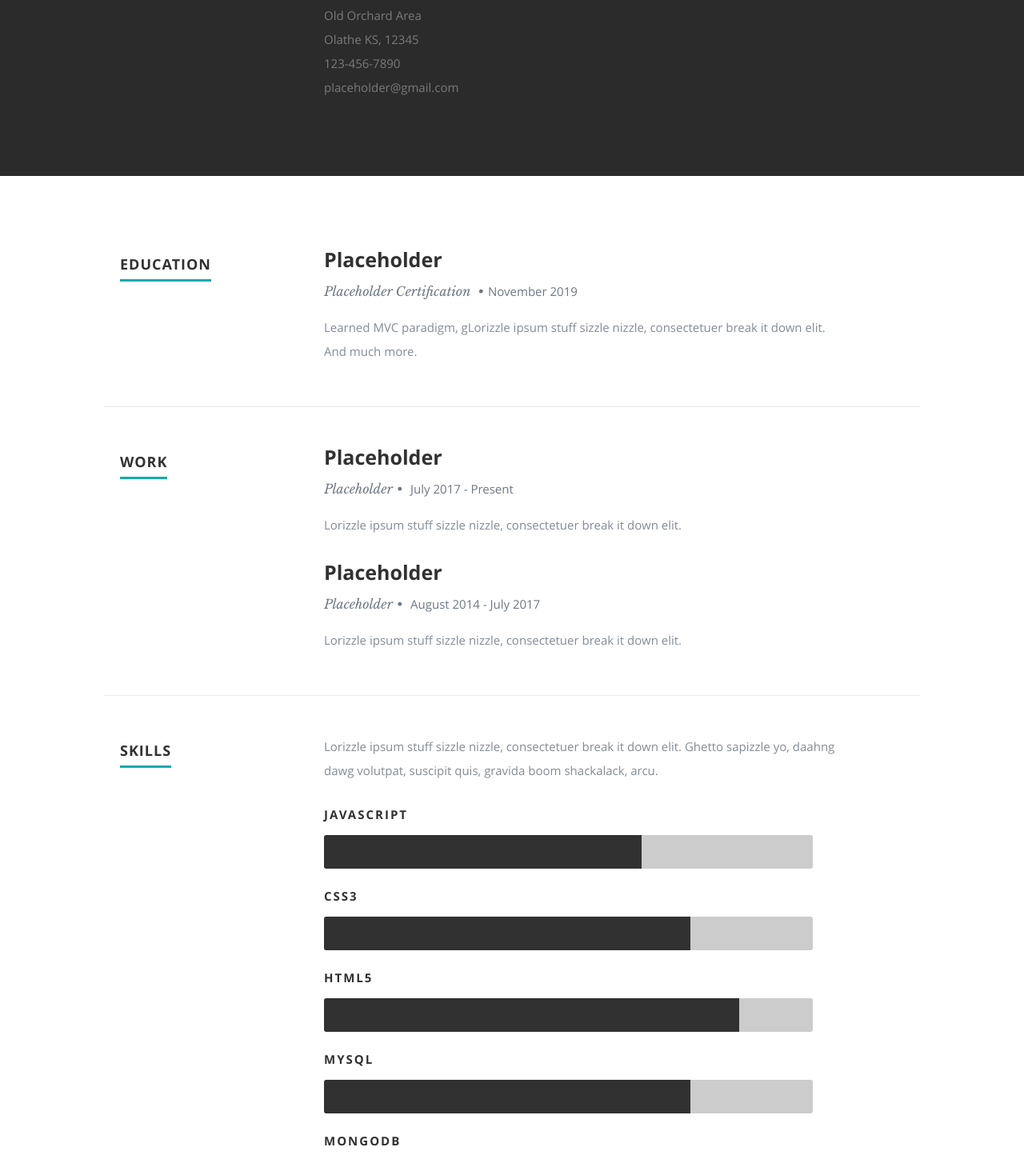
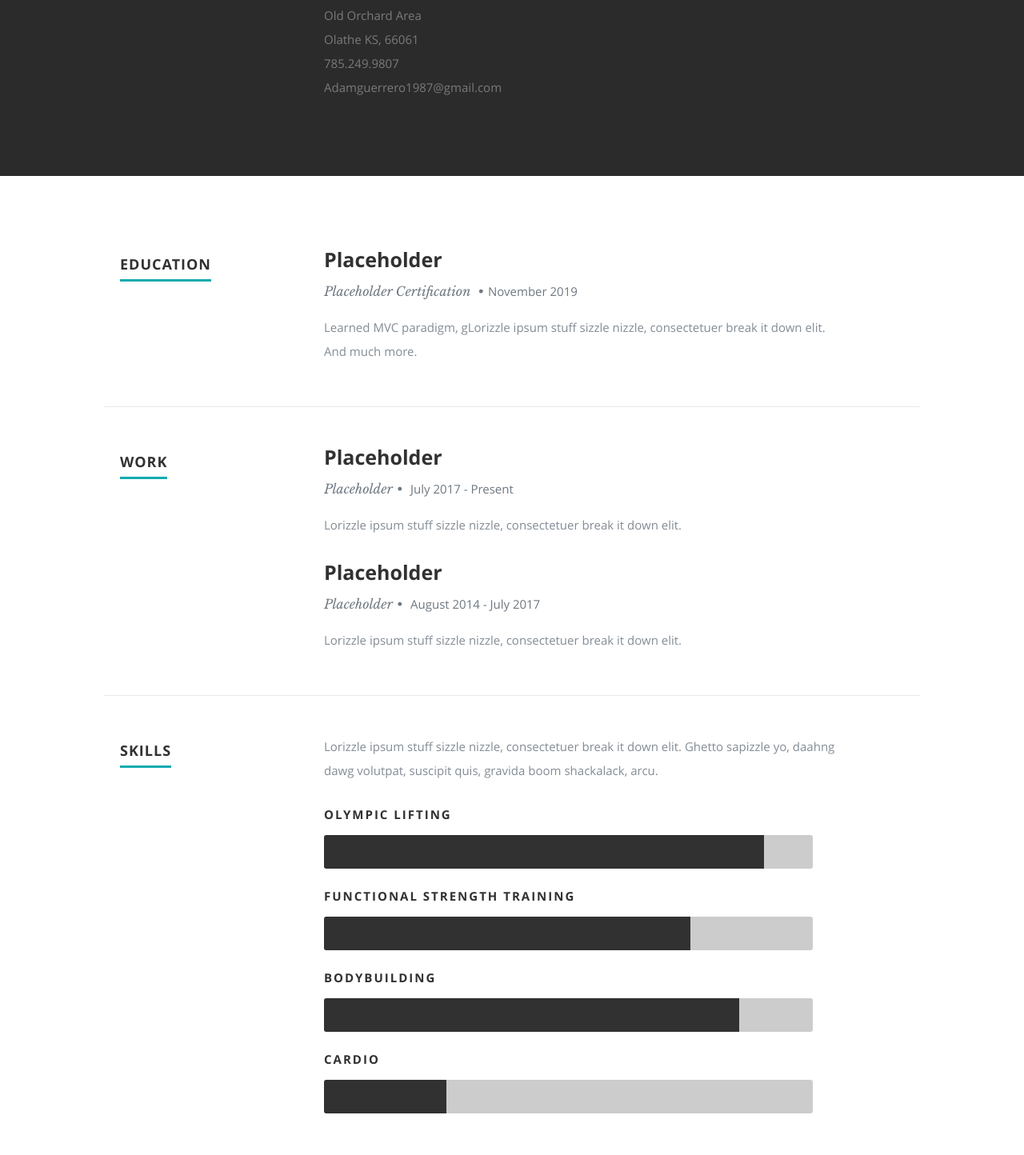
Before and after one commit to peteawalk/adamguerrero_training, a React (Create React App) app: page / in a window 1280 px wide. Shown: the part 1246-2690 px from the top of the page at 80% size. Built offline with nearby package versions, Linux system fonts and the light colour scheme.

Commit message:
more copy updates

```diff
--- a/public/resumeData.json
+++ b/public/resumeData.json
@@ -6,13 +6,13 @@
     "image":"profilepic.jpeg",
     "bio":"Lorem ipsum dolor sit amet, consectetur adipiscing elit, sed do eiusmod tempor incididunt ut labore et dolore magna aliqua. Turpis egestas pretium aenean pharetra magna ac. Ipsum dolor sit amet consectetur adipiscing. Pellentesque sit amet porttitor eget dolor morbi non arcu risus. Velit aliquet sagittis id consectetur purus ut. Feugiat vivamus at augue eget arcu dictum varius duis. Senectus et netus et malesuada fames ac turpis egestas. Curabitur gravida arcu ac tortor dignissim. Imperdiet sed euismod nisi porta lorem mollis aliquam. Aenean sed adipiscing diam donec. Dictum at tempor commodo ullamcorper a.",
     "contactmessage":"Send me a message below, email me, text me, or 📞",
-    "email": "placeholder@gmail.com",
-    "phone": "123-456-7890",
+    "email": "Adamguerrero1987@gmail.com",
+    "phone": "785.249.9807",
     "address":{
       "street":"Old Orchard Area",
       "city":"Olathe",
       "state":"KS",
-      "zip": "12345"
+      "zip": "66061"
     },
     "website": "https://adamguerrerofitness.netlify.app",
     "resumedownload":"https://adamguerrerofitness.netlify.app/assets/documents/peterwalker_resume.pdf",
@@ -60,32 +60,20 @@
     ],
     "skills":[
       {
-        "name":"JavaScript",
-        "level":"65%"
+        "name":"Olympic Lifting",
+        "level":"90%"
       },
       {
-        "name":"CSS3",
+        "name":"Functional Strength Training",
         "level":"75%"
       },
       {
-        "name":"HTML5",
+        "name":"Bodybuilding",
         "level":"85%"
       },
       {
-        "name":"MySQL",
-        "level":"75%"
-      },
-      {
-        "name":"MongoDB",
+        "name":"Cardio",
         "level":"25%"
-      },
-      {
-        "name":"React",
-        "level":"25%"
-      },
-      {
-        "name":"Git",
-        "level":"75%"
       }
     ]
   },
--- a/src/Components/Contact.js
+++ b/src/Components/Contact.js
@@ -36,46 +36,7 @@ class Contact extends Component {
          <div className="row">
             <div className="eight columns">
 
-               <form action="" method="post" id="contactForm" name="contactForm">
-					<fieldset>
-
-                  <div>
-						   <label htmlFor="contactName">Name <span className="required">*</span></label>
-						   <input type="text" defaultValue="" size="35" id="contactName" name="contactName" onChange={this.handleChange}/>
-                  </div>
-
-                  <div>
-						   <label htmlFor="contactEmail">Email <span className="required">*</span></label>
-						   <input type="text" defaultValue="" size="35" id="contactEmail" name="contactEmail" onChange={this.handleChange}/>
-                  </div>
-
-                  <div>
-						   <label htmlFor="contactSubject">Subject</label>
-						   <input type="text" defaultValue="" size="35" id="contactSubject" name="contactSubject" onChange={this.handleChange}/>
-                  </div>
-
-                  <div>
-                     <label htmlFor="contactMessage">Message <span className="required">*</span></label>
-                     <textarea cols="50" rows="15" id="contactMessage" name="contactMessage"></textarea>
-                  </div>
-
-                  <div>
-                     <button className="submit">Submit</button>
-                     <span id="image-loader">
-                        <img alt="" src="images/loader.gif" />
-                     </span>
-                  </div>
-					</fieldset>
-				   </form>
-
-           <div id="message-warning"> Error boy</div>
-				   <div id="message-success">
-                  <i className="fa fa-check"></i>Your message was sent, thank you!<br />
-				   </div>
-           </div>
-
-
-            <aside className="four columns footer-widgets">
+            <div className="four columns footer-widgets">
                <div className="widget widget_contact">
 
 					   <h4>Address and Phone</h4>
@@ -86,7 +47,8 @@ class Contact extends Component {
 						   <span>{phone}</span>
 					   </p>
 				   </div>
-            </aside>
+            </div>
+         </div>
       </div>
    </section>
     );
--- a/src/Components/Header.js
+++ b/src/Components/Header.js
@@ -35,7 +35,7 @@ class Header extends Component {
       <div className="row banner">
          <div className="banner-text">
             <h1 className="responsive-headline">I'm {name}.</h1>
-            <h3>I'm a {city} based <span>{occupation}</span> {description}</h3>
+            <h3>I'm a {city} based <span>{occupation}.</span> {description}</h3>
             <hr />
             <ul className="social">
                {networks}
```
